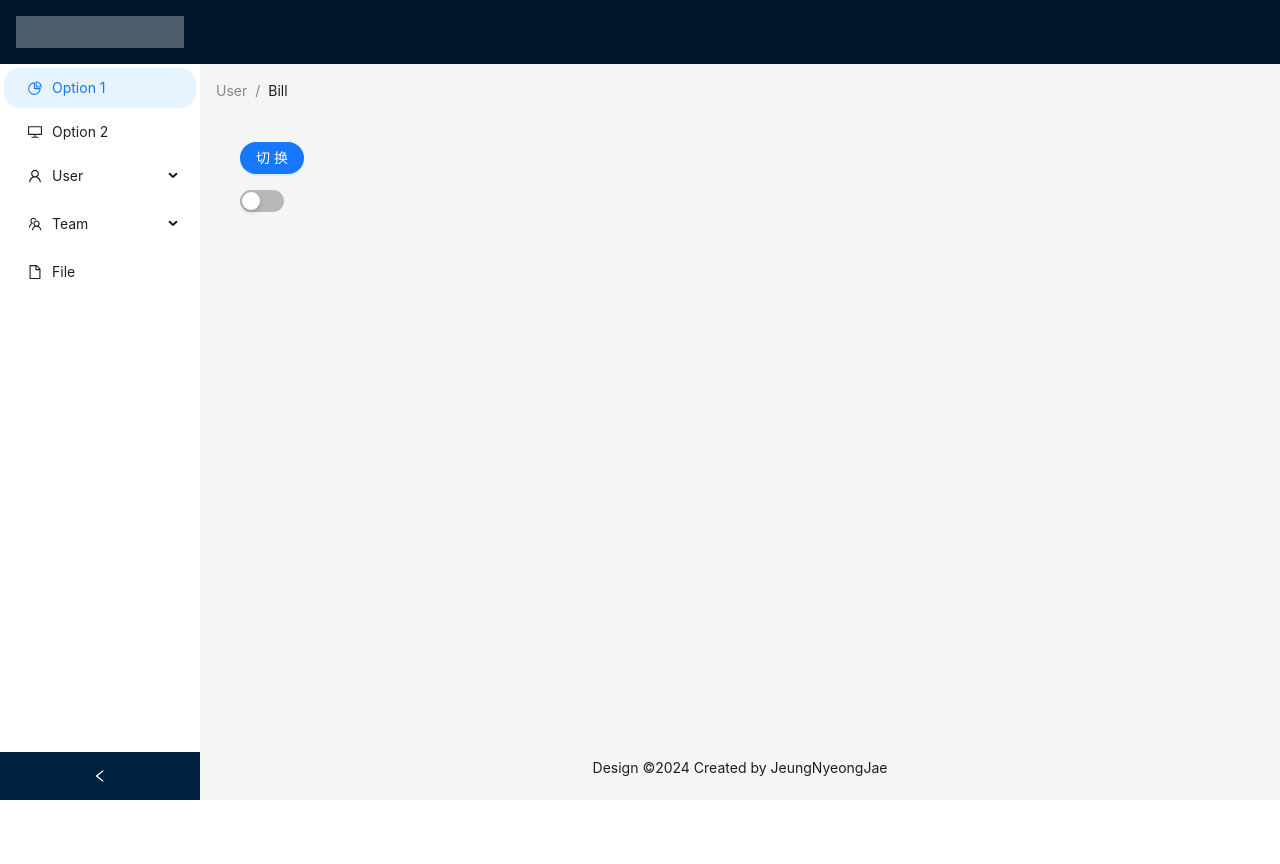
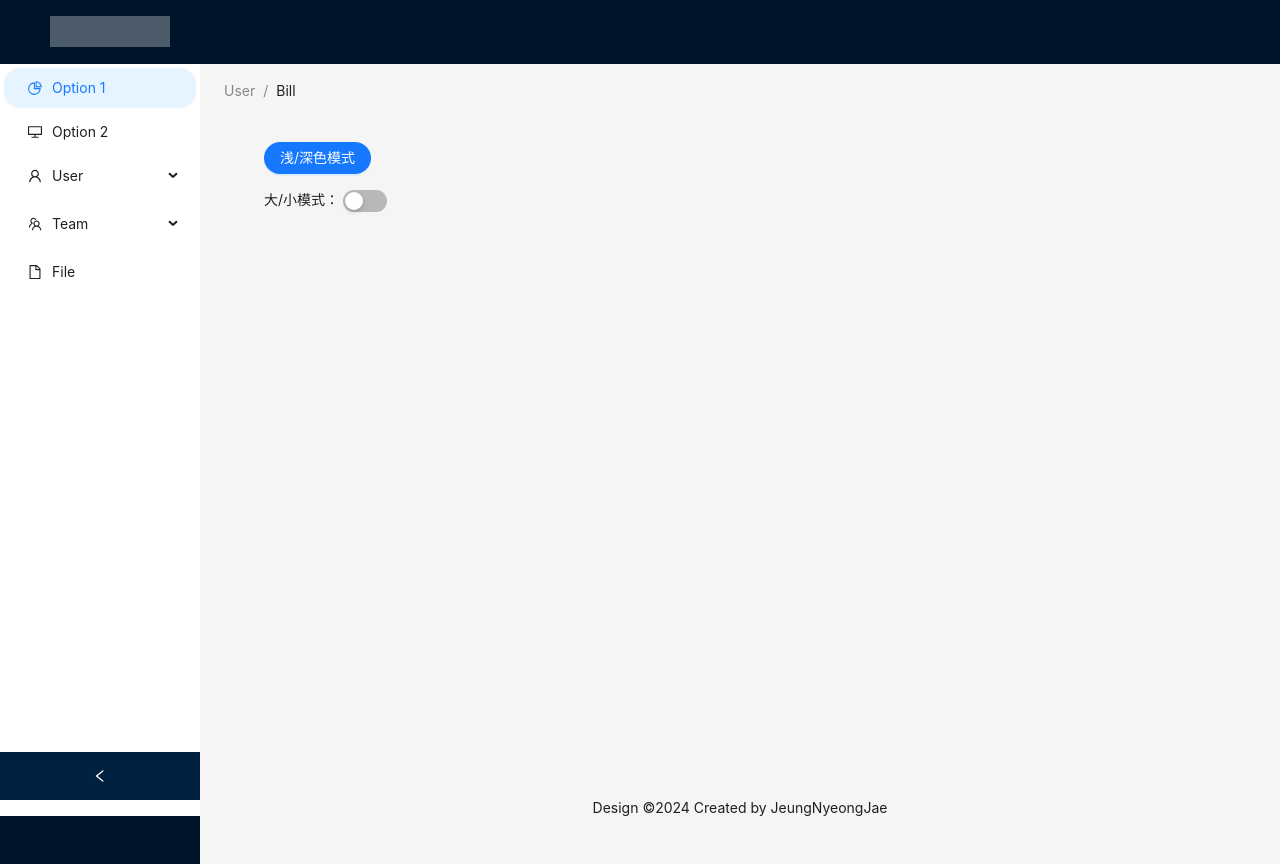
Before and after one commit to JeungLyeongJae/ginfx-template, a Vue app in the folder ui_vue/: page / in a window 1280 px wide. Before the commit the page ends 816 px from the top, so only its background shows below. Built offline with nearby package versions, Linux system fonts and the light colour scheme.

Commit message:
fix(UI): 样式修复

```diff
--- a/ui_vue/src/components/app/home.vue
+++ b/ui_vue/src/components/app/home.vue
@@ -40,7 +40,7 @@ export default defineComponent({
       usingTheme.value[0] == theme.defaultAlgorithm ? usingTheme.value[0] = theme.darkAlgorithm : usingTheme.value[0] = theme.defaultAlgorithm
     };
     const toggleTheme = () => {
-      usingTheme.value.length == 1? usingTheme.value.push(theme.compactAlgorithm): usingTheme.value.pop()
+      usingTheme.value.length == 1 ? usingTheme.value.push(theme.compactAlgorithm) : usingTheme.value.pop()
     };
     return {
       collapsed,
@@ -58,10 +58,15 @@ export default defineComponent({
 
 <template>
   <a-config-provider :theme="{token: {borderRadius: 16}, algorithm: usingTheme}">
+
+    <a-layout>
+<!--      :style="{ position: 'fixed', zIndex: 1, width: '100%' }"  固定页头-->
+      <a-layout-header>
+        <div class="logo"/>
+      </a-layout-header>
       <a-layout style="min-height: 100vh">
-      <a-layout-sider v-model:collapsed="collapsed" collapsible >
-        <div class="logo"/>
-        <a-menu v-model:selectedKeys="selectedKeys" :style="{ height: '100%', borderRight: 0 }" mode="inline">
+        <a-layout-sider v-model:collapsed="collapsed" width="200" collapsible>
+          <a-menu v-model:selectedKeys="selectedKeys" :style="{height: '100%', borderRight: 0 }" mode="inline">
             <a-menu-item key="1">
               <pie-chart-outlined/>
               <span>Option 1</span>
@@ -97,17 +102,18 @@ export default defineComponent({
             </a-menu-item>
           </a-menu>
         </a-layout-sider>
-      <a-layout>
-        <a-layout-header :style="{ border: '20px' }"/>
-        <a-layout-content style="margin: 0 16px">
+        <a-layout style="padding: 0 24px 24px">
           <a-breadcrumb style="margin: 16px 0">
             <a-breadcrumb-item>User</a-breadcrumb-item>
             <a-breadcrumb-item>Bill</a-breadcrumb-item>
           </a-breadcrumb>
+          <a-layout-content style="margin: 0 16px">
+
             <div :style="{ padding: '24px',  minHeight: '360px' }">
-            <a-button type="primary" @click="toggleColorTheme()">切换</a-button>
+              <a-button type="primary" @click="toggleColorTheme()">浅/深色模式</a-button>
               <br/>
               <br/>
+              大/小模式：
               <a-switch v-model:checked="checked" @click="toggleTheme()"/>
             </div>
           </a-layout-content>
@@ -116,19 +122,16 @@ export default defineComponent({
           </a-layout-footer>
         </a-layout>
       </a-layout>
+    </a-layout>
   </a-config-provider>
 </template>
 
 <style scoped>
 .logo {
-  height: 32px;
-  margin: 16px;
+  float: left;
+  width: 120px;
+  height: 31px;
+  margin: 16px 24px 16px 0;
   background: rgba(255, 255, 255, 0.3);
 }
-.site-layout .site-layout-background {
-  background: #fff;
-}
-[data-theme='dark'] .site-layout .site-layout-background {
-  background: #141414;
-}
 </style>
```
Lines whose indentation alone changed are shown as unchanged.
